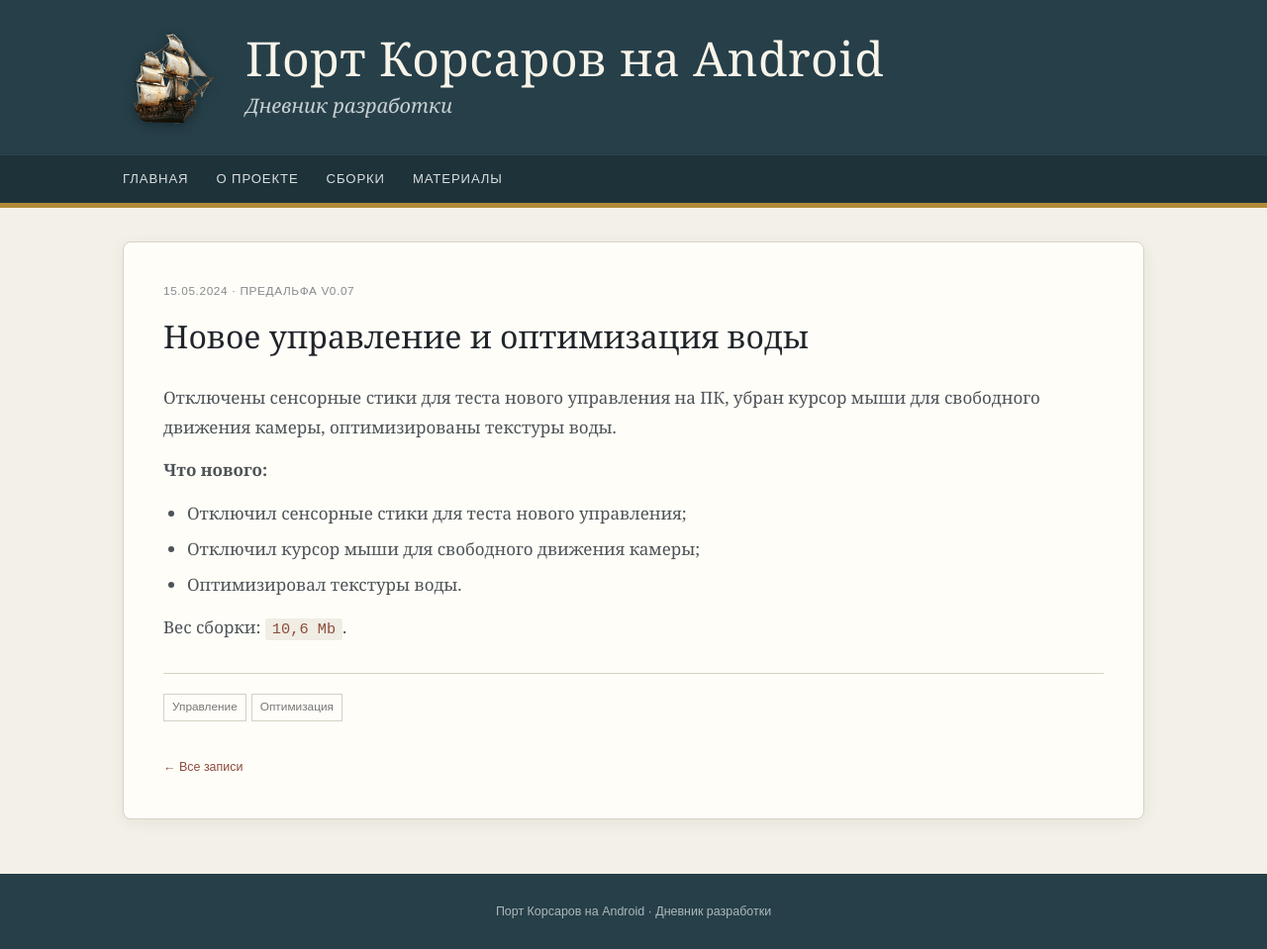
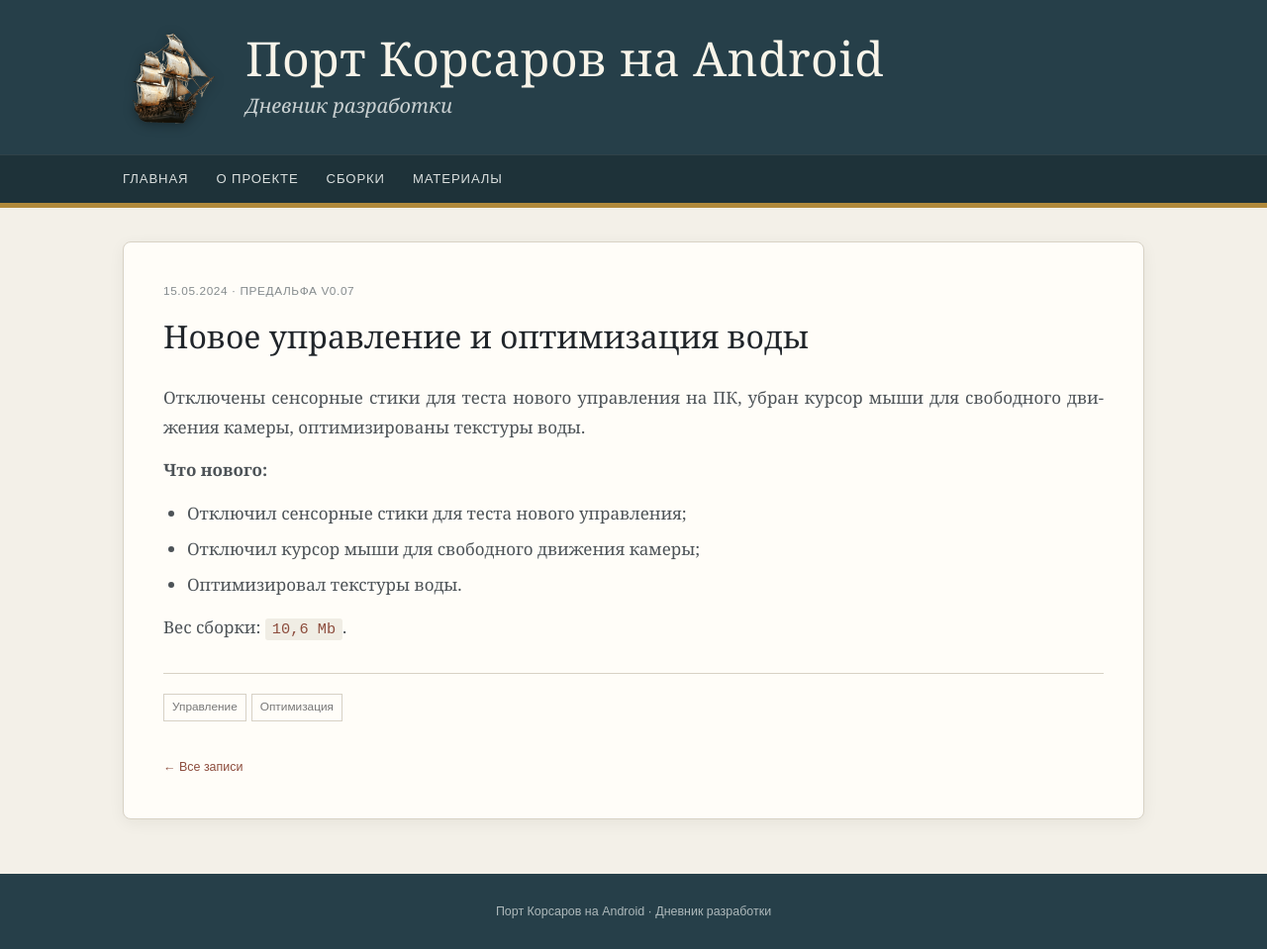
Before and after one commit to tislic/SeaDogsPort, a Jekyll site: the page built from _posts/2024-05-15-v07.md, in a window 1280 px wide. Shown: the whole page at 99% size. Built offline with Jekyll 4.4.1, drawn with Linux system fonts in a browser that asks for light colours.

Commit message:
Update style.css
/* ═══ ВЫРАВНИВАНИЕ ТЕКСТА В СТАТЬЯХ ═══ */
.post-content p,
.post-content li,
.post-content blockquote {
  text-align: justify;
  hyphens: auto;
  -webkit-hyphens: auto;
}

/* ═══ КАРТИНКИ В СТАТЬЯХ — ПО ЦЕНТРУ ═══ */
.post-content img {
  display: block;
  margin: 1.5em auto;
  max-width: 100%;
  height: auto;
  border-radius: 6px;
}

/* ═══ МОБИЛЬНАЯ АДАПТАЦИЯ ═══ */
@media(max-width:760px){
  .post-content p,
  .post-content li,
  .post-content blockquote {
    text-align: left;
    hyphens: none;
  }
  .post-content img {
    margin: 1em auto;
  }
}

```diff
--- a/assets/style.css
+++ b/assets/style.css
@@ -158,3 +158,34 @@
   .post-cover { margin: -22px -20px 18px; }
   .post-cover img { height: 160px; }
 }
+
+/* ═══ ВЫРАВНИВАНИЕ ТЕКСТА В СТАТЬЯХ ═══ */
+.post-content p,
+.post-content li,
+.post-content blockquote {
+  text-align: justify;
+  hyphens: auto;
+  -webkit-hyphens: auto;
+}
+
+/* ═══ КАРТИНКИ В СТАТЬЯХ — ПО ЦЕНТРУ ═══ */
+.post-content img {
+  display: block;
+  margin: 1.5em auto;
+  max-width: 100%;
+  height: auto;
+  border-radius: 6px;
+}
+
+/* ═══ МОБИЛЬНАЯ АДАПТАЦИЯ ═══ */
+@media(max-width:760px){
+  .post-content p,
+  .post-content li,
+  .post-content blockquote {
+    text-align: left;
+    hyphens: none;
+  }
+  .post-content img {
+    margin: 1em auto;
+  }
+}
```
